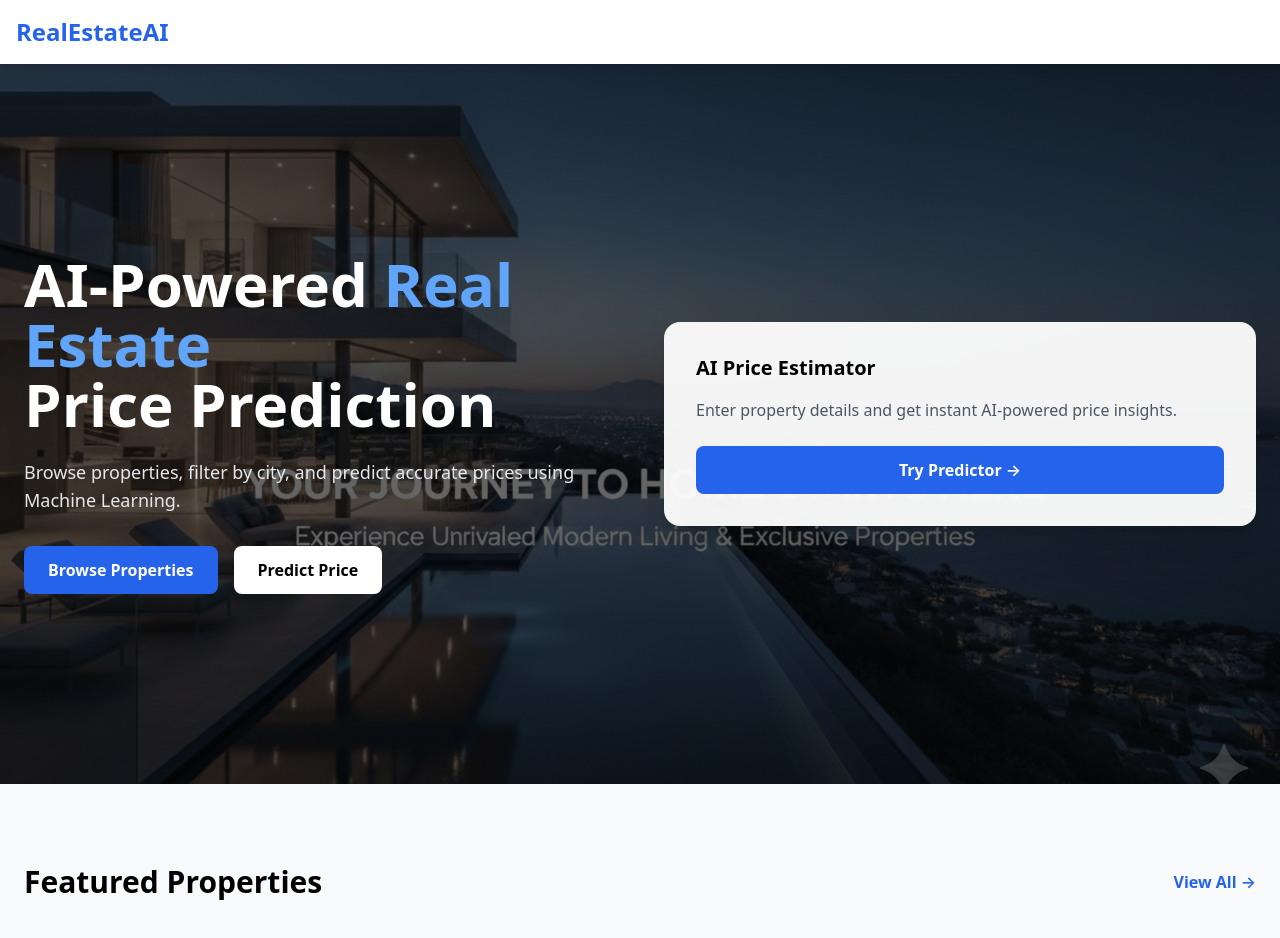
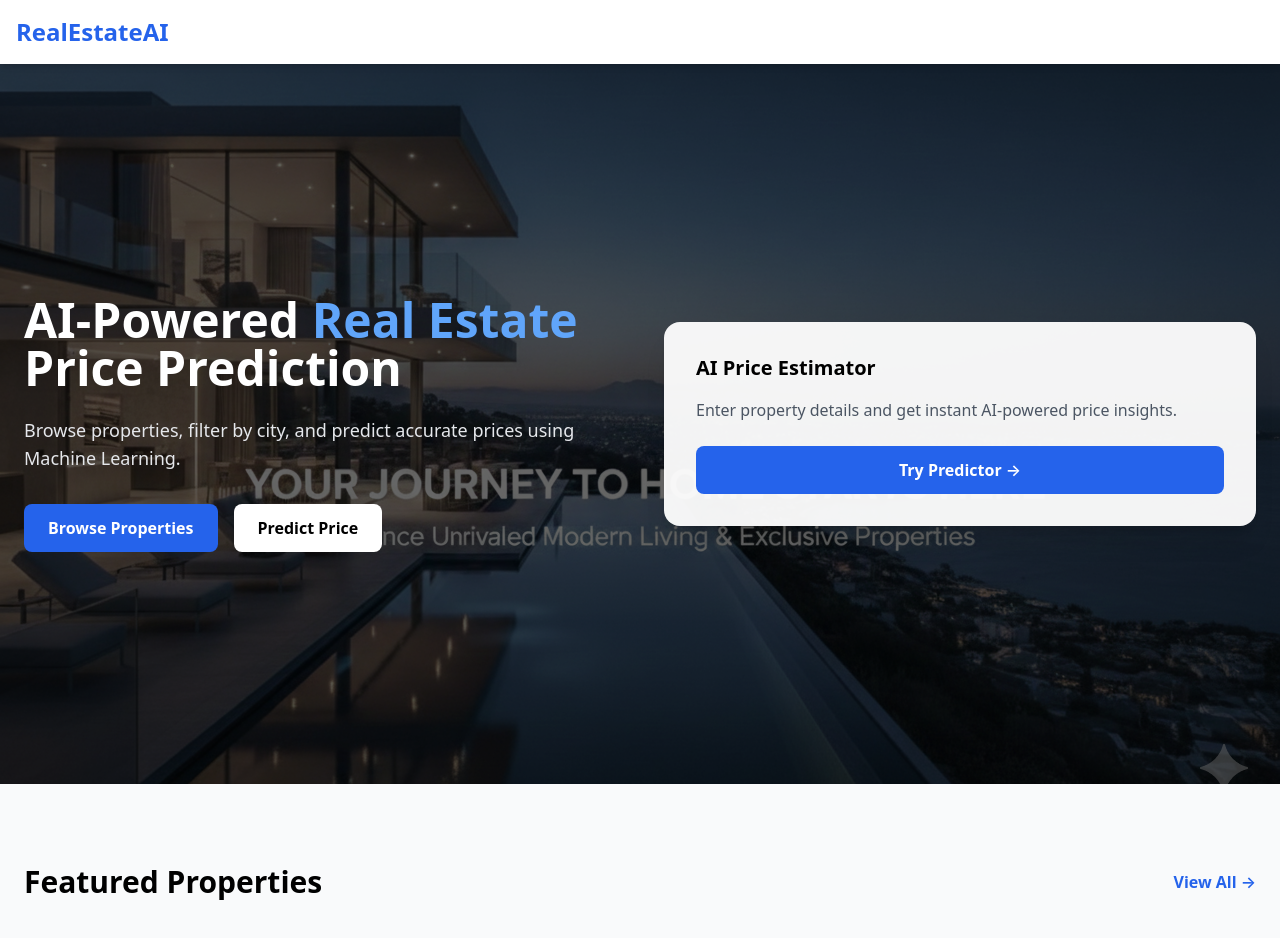
Before and after one commit to KareemOwaiz/real-estate-ai, a React (Vite) app in the folder frontend/: page / in a window 1280 px wide. Shown: the top 938 px of the page. Built offline with nearby package versions, Linux system fonts and the light colour scheme; no server answers.

Commit message:
Update Home.jsx

```diff
--- a/frontend/src/pages/Home.jsx
+++ b/frontend/src/pages/Home.jsx
@@ -42,7 +42,7 @@ export default function Home() {
 
         <div className="relative z-10 max-w-7xl mx-auto px-6 grid md:grid-cols-2 gap-12 items-center text-white">
           <div>
-            <h1 className="text-5xl md:text-6xl font-extrabold leading-tight">
+            <h1 className="text-3xl md:text-5xl font-extrabold leading-tight">
               AI-Powered <span className="text-blue-400">Real Estate</span>
               <br /> Price Prediction
             </h1>
```
